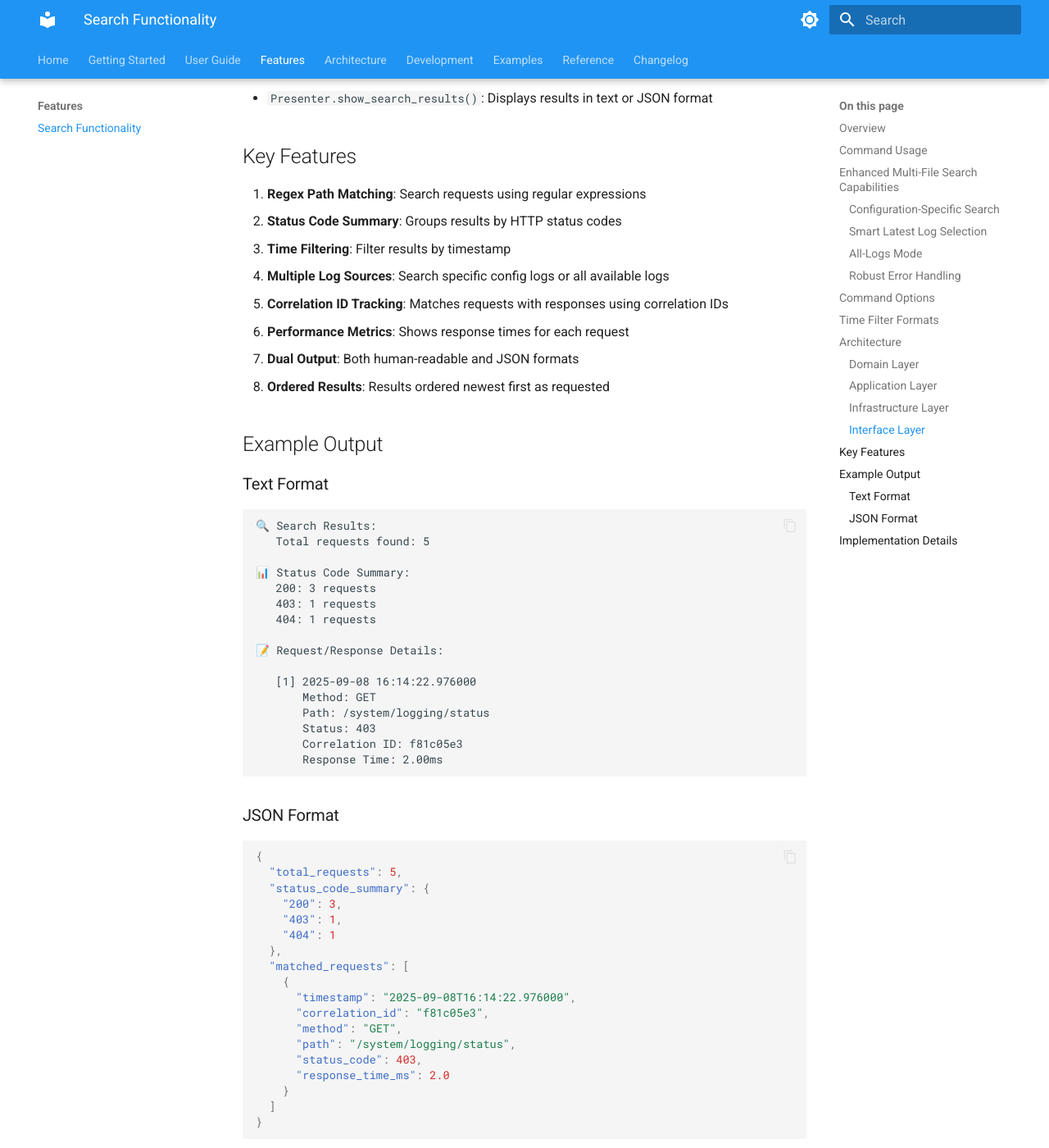
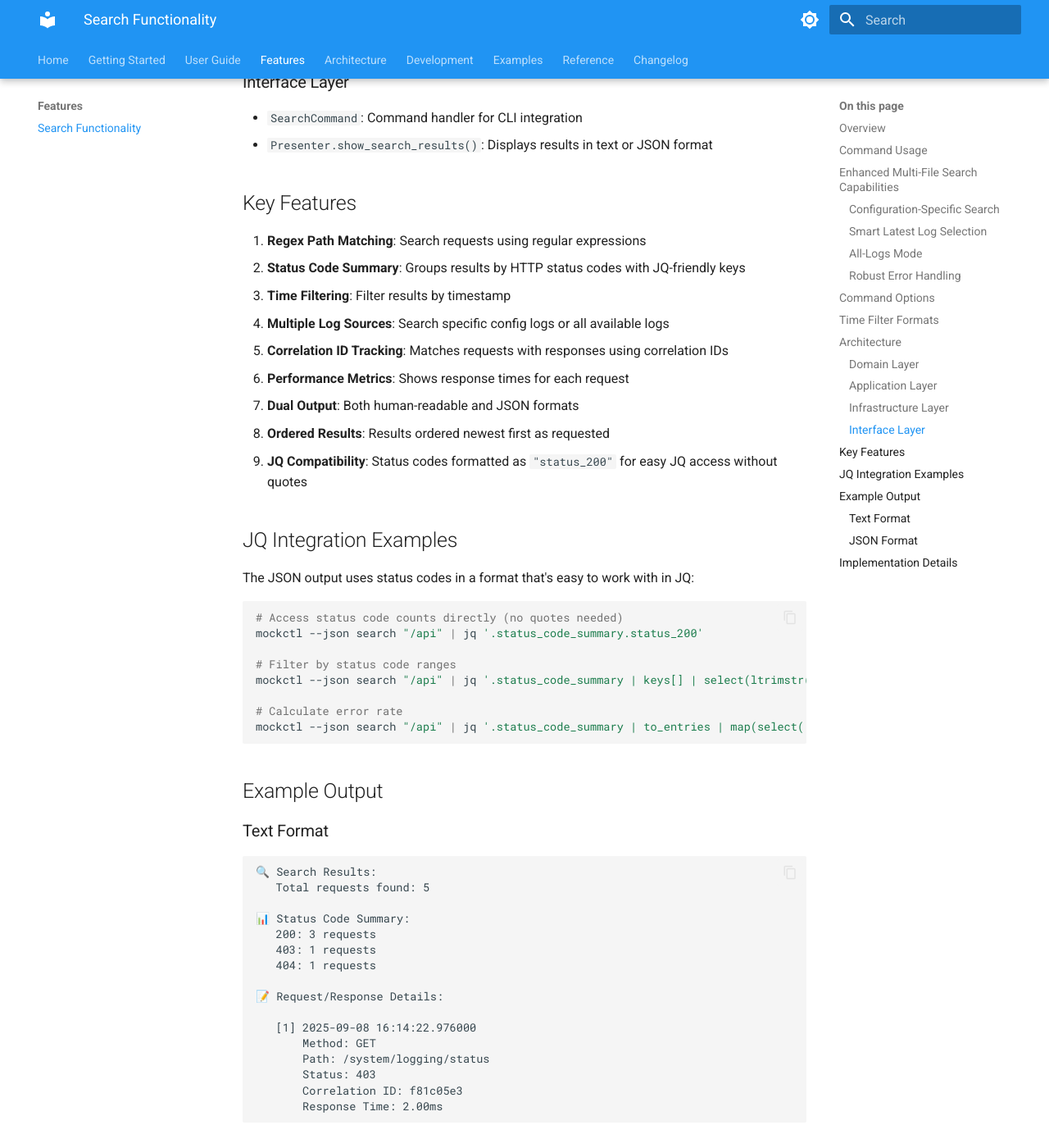
Before and after one commit to bvandewe/mock-and-roll, an MkDocs documentation site: the page built from docs/features/search-functionality.md, in a window 1280 px wide and 1400 px high, scrolled down 2742 px. Shown: the whole window at 82% size. Built offline with MkDocs 1.6.1 and Material for MkDocs 9.7.7, drawn with Linux system fonts in a browser that asks for light colours; some of the changed text lies outside the part shown.

Commit message:
feat: improve JSON output with JQ-friendly status codes (status_200 format)

````diff
--- a/docs/features/search-functionality.md
+++ b/docs/features/search-functionality.md
@@ -24,6 +24,9 @@
 
 # Clean output without emojis
 mockctl --no-emoji search "/api"
+
+# JQ-friendly status codes (no quotes needed)
+mockctl --json search "/api" | jq '.status_code_summary.status_200'
 ```
 
 ## Enhanced Multi-File Search Capabilities
@@ -101,13 +104,29 @@
 ## Key Features
 
 1. **Regex Path Matching**: Search requests using regular expressions
-2. **Status Code Summary**: Groups results by HTTP status codes
+2. **Status Code Summary**: Groups results by HTTP status codes with JQ-friendly keys
 3. **Time Filtering**: Filter results by timestamp
 4. **Multiple Log Sources**: Search specific config logs or all available logs
 5. **Correlation ID Tracking**: Matches requests with responses using correlation IDs
 6. **Performance Metrics**: Shows response times for each request
 7. **Dual Output**: Both human-readable and JSON formats
 8. **Ordered Results**: Results ordered newest first as requested
+9. **JQ Compatibility**: Status codes formatted as `"status_200"` for easy JQ access without quotes
+
+## JQ Integration Examples
+
+The JSON output uses status codes in a format that's easy to work with in JQ:
+
+```bash
+# Access status code counts directly (no quotes needed)
+mockctl --json search "/api" | jq '.status_code_summary.status_200'
+
+# Filter by status code ranges
+mockctl --json search "/api" | jq '.status_code_summary | keys[] | select(ltrimstr("status_") | tonumber >= 400)'
+
+# Calculate error rate
+mockctl --json search "/api" | jq '.status_code_summary | to_entries | map(select(.key | ltrimstr("status_") | tonumber >= 400)) | map(.value) | add // 0'
+```
 
 ## Example Output
 
@@ -136,9 +155,9 @@
 {
   "total_requests": 5,
   "status_code_summary": {
-    "200": 3,
-    "403": 1,
-    "404": 1
+    "status_200": 3,
+    "status_403": 1,
+    "status_404": 1
   },
   "matched_requests": [
     {
````
Also changed, not shown: CHANGELOG.md (+6 -0 lines), docs/examples/basic-usage.md (+1 -1 lines), docs/user-guide/cli-commands.md (+2 -2 lines), 5 other files.
